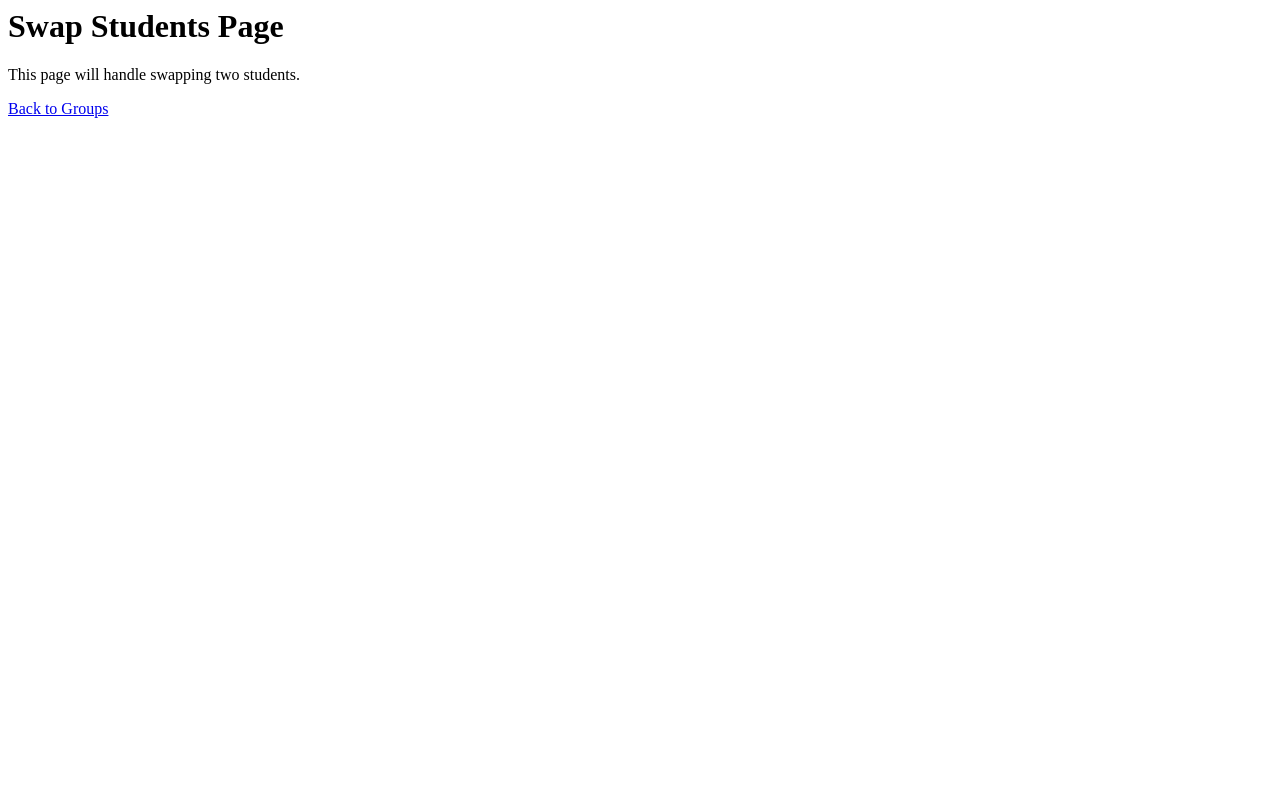
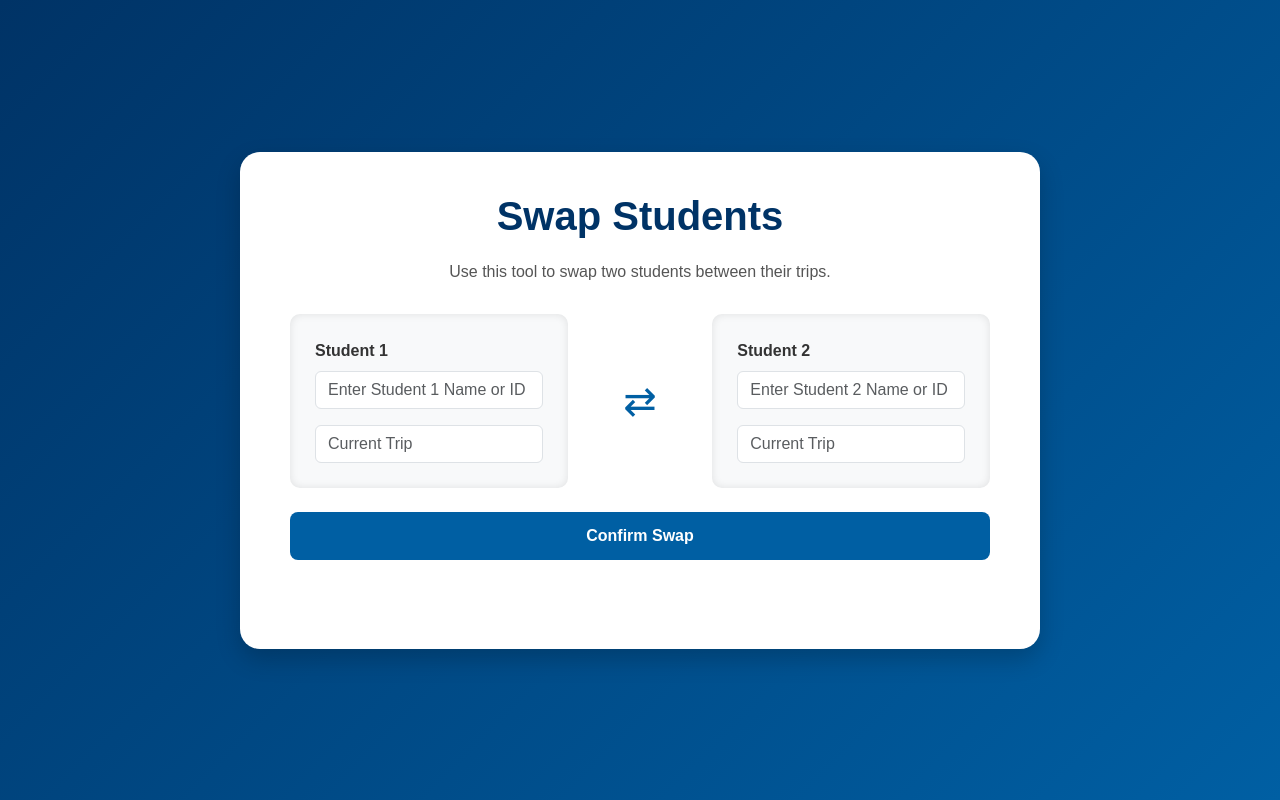
Before and after one commit to PeterLi817/COOT_Compass, a Flask app: template templates/swap_students.html in a window 1280 px wide. Run offline with Flask 3, Linux system fonts and the light colour scheme; the template is opened without the code that fills it, so the values that code supplies are empty.

Commit message:
Updated SwapStudents page and functionality

```diff
--- a/templates/swap_students.html
+++ b/templates/swap_students.html
@@ -1,3 +1,108 @@
-<h1>Swap Students Page</h1>
-<p>This page will handle swapping two students.</p>
-<a href="{{ url_for('main.groups') }}">Back to Groups</a>
+<!DOCTYPE html>
+<html lang="en">
+<head>
+    <meta charset="UTF-8">
+    <meta name="viewport" content="width=device-width, initial-scale=1.0">
+    <title>Swap Students</title>
+    <link href="https://cdn.jsdelivr.net/npm/bootstrap@5.3.0/dist/css/bootstrap.min.css" rel="stylesheet">
+    <style>
+        body {
+            background: linear-gradient(135deg, #003366, #005fa3);
+            color: white;
+            font-family: 'Poppins', sans-serif;
+            min-height: 100vh;
+            display: flex;
+            align-items: center;
+            justify-content: center;
+        }
+        .swap-container {
+            background: white;
+            color: #333;
+            width: 800px;
+            border-radius: 20px;
+            padding: 40px 50px;
+            box-shadow: 0 10px 25px rgba(0,0,0,0.2);
+        }
+        h1 {
+            text-align: center;
+            color: #003366;
+            font-weight: 700;
+            margin-bottom: 20px;
+        }
+        p {
+            text-align: center;
+            color: #555;
+            margin-bottom: 30px;
+        }
+        .student-box {
+            background-color: #f8f9fa;
+            padding: 25px;
+            border-radius: 10px;
+            box-shadow: inset 0 0 8px rgba(0,0,0,0.1);
+        }
+        .swap-icon {
+            font-size: 40px;
+            text-align: center;
+            color: #005fa3;
+        }
+        .btn-swap {
+            display: block;
+            width: 100%;
+            background-color: #005fa3;
+            color: white;
+            border: none;
+            padding: 12px;
+            border-radius: 8px;
+            font-size: 16px;
+            font-weight: 600;
+            transition: 0.2s ease-in-out;
+        }
+        .btn-swap:hover {
+            background-color: #003f75;
+        }
+        a {
+            display: block;
+            text-align: center;
+            color: white;
+            margin-top: 25px;
+            text-decoration: none;
+            font-weight: 500;
+        }
+        a:hover {
+            text-decoration: underline;
+        }
+    </style>
+</head>
+<body>
+    <div class="swap-container">
+        <h1>Swap Students</h1>
+        <p>Use this tool to swap two students between their trips.</p>
+
+        <div class="row align-items-center mb-4">
+            <div class="col-md-5">
+                <div class="student-box">
+                    <label class="form-label fw-bold">Student 1</label>
+                    <input type="text" class="form-control mb-3" placeholder="Enter Student 1 Name or ID">
+                    <input type="text" class="form-control" placeholder="Current Trip">
+                </div>
+            </div>
+
+            <div class="col-md-2 swap-icon">
+                ⇄
+            </div>
+
+            <div class="col-md-5">
+                <div class="student-box">
+                    <label class="form-label fw-bold">Student 2</label>
+                    <input type="text" class="form-control mb-3" placeholder="Enter Student 2 Name or ID">
+                    <input type="text" class="form-control" placeholder="Current Trip">
+                </div>
+            </div>
+        </div>
+
+        <button class="btn-swap">Confirm Swap</button>
+
+        <a href="{{ url_for('main.groups') }}">← Back to Groups</a>
+    </div>
+</body>
+</html>
```
